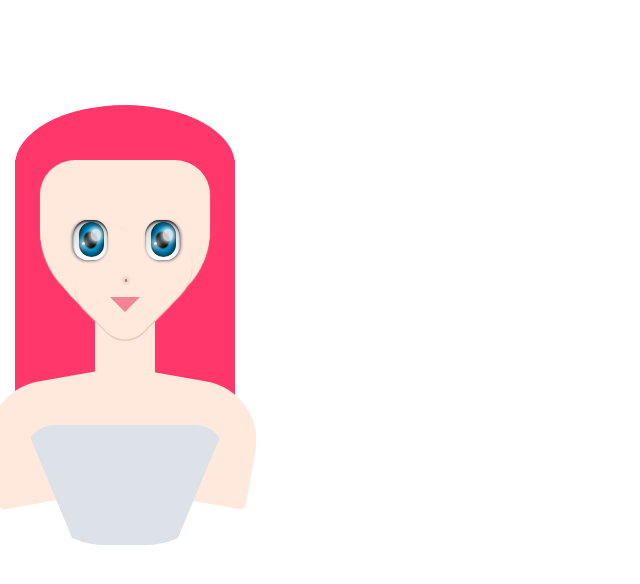
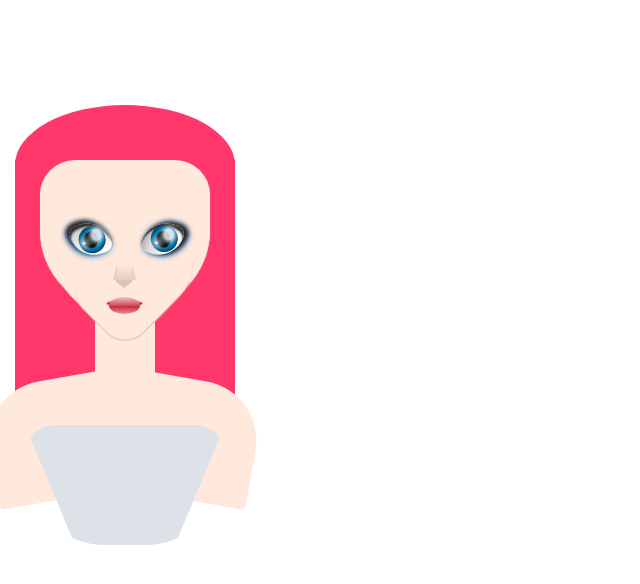
Before and after one commit to ValentinaKozlova/css-girl, a plain HTML site: page human.html in a window 1280 px wide. Shown: the whole page, without its empty margins (0-640 px from the left). Drawn offline with Linux system fonts and the light colour scheme.

Commit message:
Changed face: eyes, nose and lips

```diff
--- a/human.css
+++ b/human.css
@@ -93,31 +93,41 @@ body {
 .eye {
 	display: inline-block;
     position: relative;
-	width: 35px;
-    height: 40px;
-    border-radius: 40%;
+    width: 35px;
+    height: 38px;
+    border-radius: 10px 30px;
     background: linear-gradient(to bottom, #B2B2B2, #DBDBDB 25%, #FFFFFF);
     margin: 60px 0 0 33px;
     z-index: 2;
 }
 
 .eye:before, eye:after {
-    content: '';
+	content: '';
     display: block;
-    width: 25px;
+    width: 27px;
     position: absolute;
-    height: 35px;
+    height: 27px;
     border-radius: 20px;
-    margin: 2px 0 0 6px;
+    margin: 7px 0 0px 5px;
     background: radial-gradient(ellipse at center, #00D9FF, rgb(0, 140, 184) 45%, rgb(0, 137, 209) 45%, rgb(0, 60, 75) 72%);
 }
 
 .left {
-    box-shadow: -1px 1px 3px 0px #777, inset 0 2px 2px 0px #323232;
+	box-shadow: -1px -3px 4px 1px #2C1F1A, inset 0px 4px 2px 0px #323232, -2px -1px 6px 1px #0978D7;
+    transform: rotate(-30deg);
+}
+
+.left .hotspot {
+	transform: rotate(30deg);
+}
+
+.right .hotspot {
+	transform: rotate(70deg);
 }
 
 .right {
-    box-shadow: 1px 1px 3px 0px #777, inset 0 2px 2px 0px #323232;
+	box-shadow: 2px 3px 4px 1px #2C1F1A, inset -4px 0px 2px 0px #323232, 1px 3px 6px 1px #0978E7;
+    transform: rotate(-70deg);
 }
 
 .hotspot {
@@ -156,25 +166,60 @@ body {
 }
 
 .nose {
-	border-radius: 3px;
 	position: relative;
-    width: 2px;
-    height: 3px;
-    background-color: #9F7863;
-    margin: 15px 0 0 85px;
+    width: 0;
+    height: 0;
+    border-left: 10px solid transparent;
+    border-right: 10px solid transparent;
+    border-top: 8px solid #D9C3B8;
+    margin: 18px 0 0px 74px;
     z-index: 2;
-    box-shadow: 0 0 4px 0 #3B322A;
+    border-radius: 20px;
 }
 
-.mouth {
+.nose:before {
+    content: '';
+    border-bottom: 16px solid #E3D0C7;
+    border-left: 4px solid transparent;
+    border-right: 4px solid transparent;
+    width: 15px;
+    position: relative;
+    margin: -24px 0 0 -11px;
+    display: block;
+}
+
+.nose:after {
+    content: '';
+    display: block;
+    background-image: linear-gradient(to bottom, #FFE8DC, transparent);
+    width: 15px;
+    z-index: 4;
+    position: relative;
+    height: 16px;
+    margin: -16px 0 0 -7px;
+}
+
+.lips {
 	position: relative;
-    z-index: 2;
-    width: 0;
-    height: 0;
-    border-left: 15px solid transparent;
-    border-right: 15px solid transparent;
-    border-top: 15px solid rgb(244, 132, 148);
-    margin: 15px 0 0 70px;
+    z-index: 3;
+    width: 35px;
+    height: 5px;
+    background: linear-gradient(to top, rgba(248,80,50,1) 0%, rgb(184, 31, 8) 50%, rgba(246,41,12,1) 51%, rgba(240,47,23,1) 71%, rgba(231,56,39,1) 100%);
+    margin: 13px 0 0 67px;
+    display: block;
+    box-shadow: 0 0 2px 0 #5E0000;
+    border-radius: 50%;
+}
+
+.lips:after {
+    display: block;
+    content: '';
+    width: 31px;
+    height: 17px;
+    position: absolute;
+    background: linear-gradient(to bottom, rgba(239,197,202,1) 0%, rgba(210,75,90,1) 50%, rgba(186,39,55,1) 51%, rgba(241,142,153,1) 100%);
+    margin: -4px 0 0 2px;
+    border-radius: 50%;
 }
 
 .hair {
--- a/human.html
+++ b/human.html
@@ -18,7 +18,7 @@
 				<div class="hotspot"></div>
 			</div>
 			<div class="nose"></div>
-			<div class="mouth"></div>
+			<div class="lips"></div>
 		</div>
 		<div class="neck"></div>
 
```
